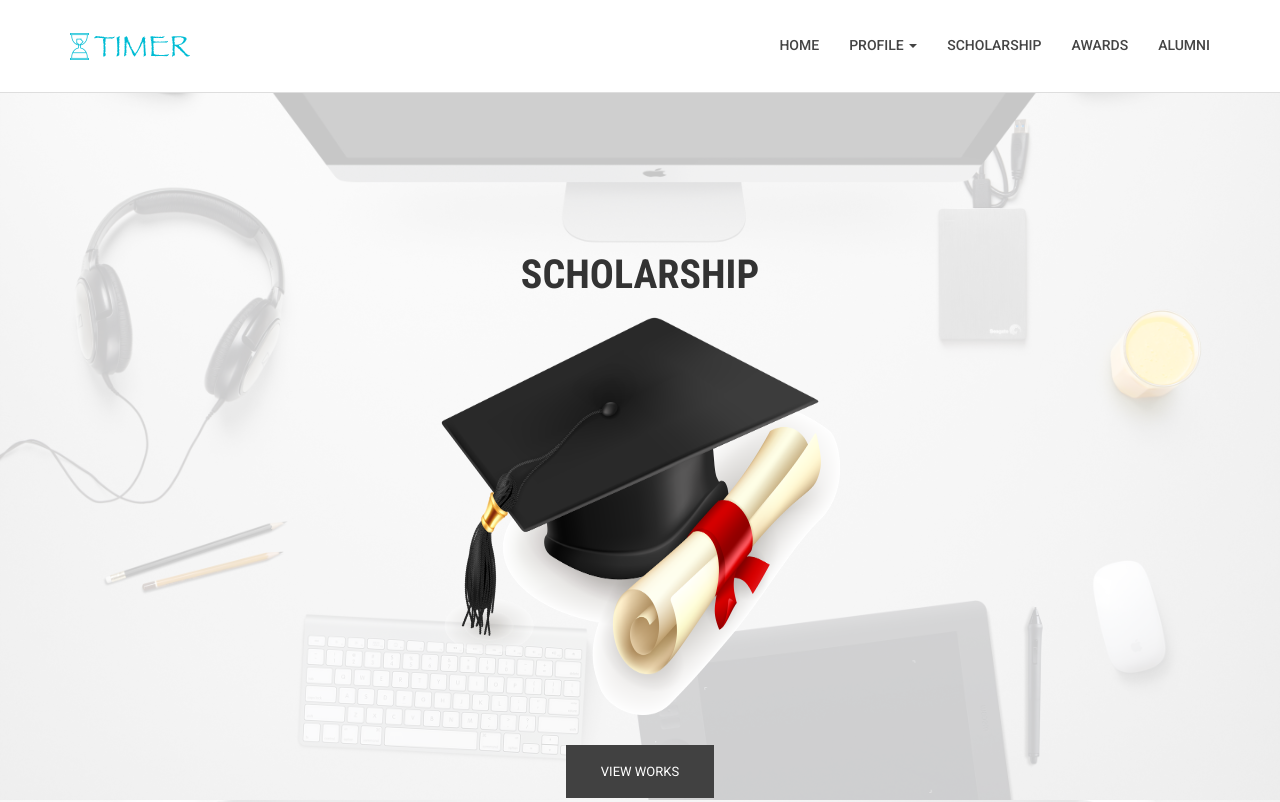
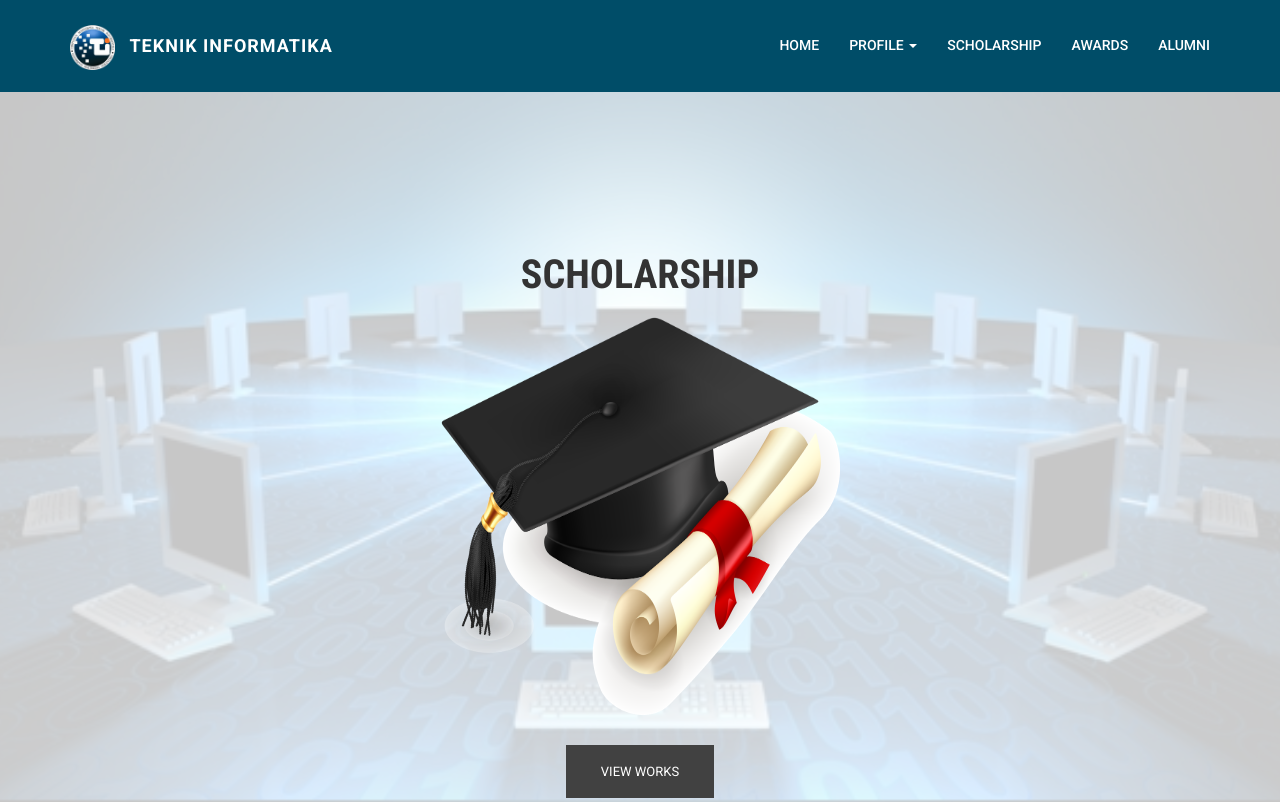
Before and after one commit to nickvaldo/ti-portal, a plain HTML site: page scholarship.html in a window 1280 px wide. Shown: the top 802 px of the page. Drawn offline with Linux system fonts and the light colour scheme; files whose address does not match are found by name; a web font is replaced by a local one.

Commit message:
team_designation

```diff
--- a/css/main.css
+++ b/css/main.css
@@ -140,7 +140,7 @@ a:hover {
   opacity: 0;
 }
 #hero-area {
-  background: url('../images/slider.jpg') no-repeat 50%;
+  background: url('../images/slider2.jpg') no-repeat 50%;
   background-size: cover;
   background-attachment: fixed;
   padding: 230px 0;
--- a/scholarship.html
+++ b/scholarship.html
@@ -33,6 +33,8 @@
         <link rel="stylesheet" href="css/main.css">
         <!-- responsive css -->
         <link rel="stylesheet" href="css/responsive.css">
+        <!-- main css -->
+        <link rel="stylesheet" href="css/style.css">
 
         <!-- Template Javascript Files
         ================================================== -->
@@ -72,9 +74,10 @@
 
                     <!-- logo -->
                     <div class="navbar-brand">
-                        <a href="index.html" >
-                            <img src="images/logo.png" alt="">
-                        </a>
+                        <ul>
+                            <li><img src="images/logoTI.png" alt="Brand" height="40px"></li>
+                            <li>Teknik Informatika</li>
+                        </ul>
                     </div>
                     <!-- /logo -->
                 </div>
@@ -289,7 +292,7 @@
           <footer id="footer">
                <div class="container">
                    <div class="col-md-8">
-                                         <p class="copyright">Copyright: <span>2015</span> . Design and Developed by <a href="http://www.Themefisher.com">Themefisher</a></p>
+                      <p class="copyright">&copy <span>2016 Universitas Multimedia Nusantara</span> . Design and Developed by <a href="http://www.yustinuswidya.com">YJRL</a></p>
                    </div>
                    <div class="col-md-4">
                       <!-- Social Media -->
@@ -318,6 +321,5 @@
                    </div>
                </div>
           </footer> <!-- /#footer -->
-
        </body>
  </html>
```
Also changed, not shown: awards.html (+1 -1 lines), images/slider1.png (added), images/slider2.jpg (added). Lines whose indentation alone changed are shown as unchanged.
